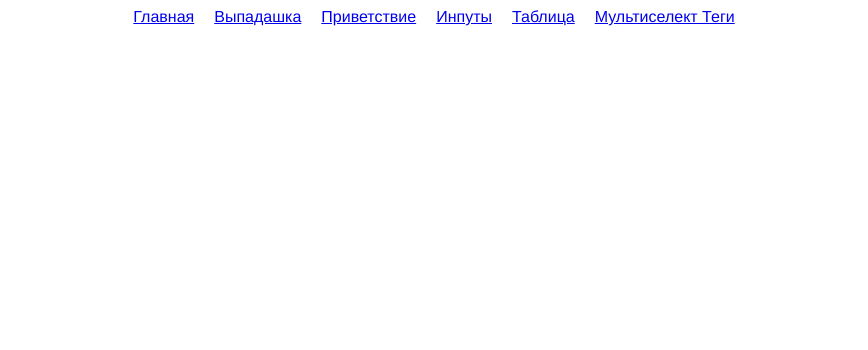
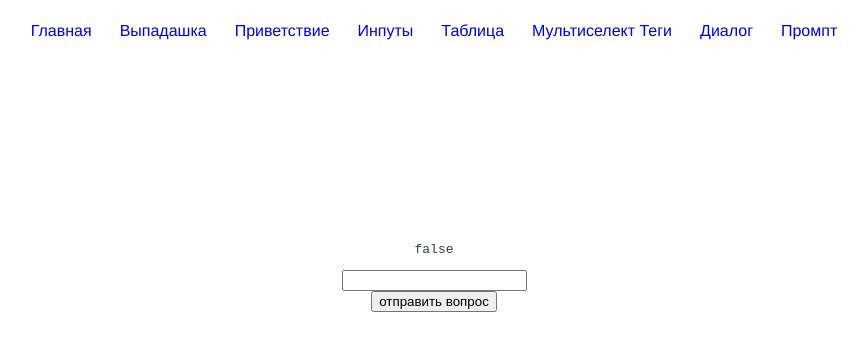
Before and after one commit to Vladimir-Polyakoff/lib-components, a Vue app: page /prompt-page in a window 1280 px wide. Shown: the top 350 px of the page, without its empty margins (206-1074 px from the left). Built offline with nearby package versions, Linux system fonts and the light colour scheme.

Commit message:
add Propmt

```diff
--- a/src/App.vue
+++ b/src/App.vue
@@ -40,6 +40,14 @@ export default {
         {
           title: 'Мультиселект Теги',
           path: '/multiselect-tags'
+        },
+        {
+          title: 'Диалог',
+          path: '/confirm-dialog-page'
+        },
+        {
+          title: 'Промпт',
+          path: '/prompt-page'
         }
       ]
     }
@@ -54,10 +62,32 @@ export default {
   text-align: center;
   color: #2c3e50;
 }
+body {
+  margin: 0;
+  padding: 0;
+  box-sizing: border-box;
+}
 .menu {
   display: flex;
   justify-content: center;
+  flex-wrap: wrap;
   gap: 20px;
+  margin-top: 20px;
   margin-bottom: 200px;
 }
+a {
+  text-decoration: none;
+  border-radius:4px ;
+  padding: 2px 4px;
+  margin: 0;
+  transition: .3s;
+}
+a:hover{
+  text-decoration: none;
+  background: rgba(28, 28, 225, 0.585);
+  border-radius:4px ;
+  padding: 2px 4px;
+  margin: 0;
+  color: white;
+}
 </style>
--- /dev/null
+++ b/src/components/ConfirmDialog.vue
@@ -0,0 +1,109 @@
+<script>
+export default {
+  name: 'ConfirmDialog',
+  props: {
+    title: {
+      type: String,
+      required: false
+    },
+    description: {
+      type: String,
+      required: true
+    }
+  },
+  data () {
+    return {
+      showDialog: false
+    }
+  },
+
+  mounted () {
+    document.addEventListener('click', this.hide)
+  },
+
+  beforeDestroy () {
+    document.removeEventListener('click', this.hide)
+  },
+
+  methods: {
+    hide () {
+      this.showDialog = false
+    },
+    show () {
+      this.$nextTick(() => this.showDialog = true)
+    }
+  }
+}
+</script>
+
+<template>
+  <div>
+    <div class="wrapper" v-if="showDialog">
+      <div class="dialog">
+        <h1 class="dialog__title" v-if="title">{{ title }}</h1>
+        <p class="dialog__description">{{ description }}</p>
+        <div class="actions">
+          <button @click="$emit('confirm', false)">disagree</button>
+          <button @click="$emit('confirm', true)">agree</button>
+        </div>
+      </div>
+    </div>
+  </div>
+</template>
+
+<style scoped lang="scss">
+// если без Wrapper
+  // .dialog {
+  //   position: fixed;
+  //   z-index: 1;
+  //   top:50%;
+  //   left:50%;
+  //   transform: translate(-50%, -50%);
+  //   border: 1px solid #ccc;
+  //   width: 400px;
+  // }
+
+  .wrapper {
+    position: fixed;
+    top: 0;
+    z-index: 1111;
+    width: 100vw;
+    height: 100vh;
+    background: #2626262b;
+    display: flex;
+    justify-content: center;
+    align-items: center;
+    user-select: none;
+
+    .dialog {
+      width: 220px;
+      height: 180px;
+      background: #fff;
+      text-align: left;
+      padding: 12px;
+      border-radius: 6px;
+      &__title {
+        font-size: 20px;
+      }
+      &__description {
+        font-size: 12px;
+        color: rgb(131, 130, 130);
+        padding-right: 10px;
+      }
+    }
+    .actions {
+      margin-top: 30px;
+      text-align: end;
+      button {
+        font-size: 12px;
+        text-transform: uppercase;
+        color: green;
+        font-weight: 500;
+        border: none;
+        background: transparent;
+        cursor: pointer;
+      }
+    }
+  }
+
+</style>
--- a/src/components/Field.vue
+++ b/src/components/Field.vue
@@ -84,4 +84,5 @@ export default {
     border-radius: 4px;
   }
 
+
 </style>
--- a/src/components/MultiselectTags.vue
+++ b/src/components/MultiselectTags.vue
@@ -72,20 +72,31 @@ export default {
     isSelected (item) {
       return this.selectedList.includes(item)
     },
+    // V-MODEL
+    // addTag () {
+    //   if (!this.newTag) { return }
 
-    addTag () {
-      if (!this.newTag) { return }
+    //   this.$emit('change', [...this.selectedList, this.isChildTypeObject
+    //     ? {
+    //         [this.trackBy]: new Date().getTime(),
+    //         [this.title]: this.newTag
+    //       }
+    //     : this.newTag]
+    //   )
 
+    //   this.newTag = ''
+
+    //   this.bodyClick()
+
+    // }
+    addTag (value) {
       this.$emit('change', [...this.selectedList, this.isChildTypeObject
         ? {
             [this.trackBy]: new Date().getTime(),
-            [this.title]: this.newTag
+            [this.title]: value
           }
-        : this.newTag]
+        : value]
       )
-
-      this.newTag = ''
-
       this.bodyClick()
 
     }
@@ -104,14 +115,23 @@ export default {
         <span @click.stop="$emit('delete', selected)">+</span>
         </span>
       </div>
-      <input
+      <!-- V-MODEL -->
+      <!-- <input
       ref="addTag"
-      v-model="newTag"
+      v-model.trim="newTag"
       v-if="showList"
       type="text"
       placeholder="введите Tag"
       @click.stop
       @keypress.enter="addTag"
+      > -->
+      <input
+      ref="addTag"
+      v-if="showList"
+      type="text"
+      placeholder="введите Tag"
+      @click.stop
+      @keypress.enter="$event.target.value.trim() && addTag($event.target.value.trim())"
       >
     </div>
 
--- /dev/null
+++ b/src/components/Propmt.vue
@@ -0,0 +1,81 @@
+
+
+<script>
+  export default {
+    name: 'ThePrompt',
+
+    data () {
+      return {
+        showPro: false,
+        question: '',
+        answer: ''
+      }
+    },
+
+    mounted () {
+      document.addEventListener('click', this.hide)
+    },
+
+    beforeDestroy () {
+      document.removeEventListener('click', this.hide)
+    },
+
+    methods: {
+      hide () {
+        this.showPro = false
+      },
+      show (question) {
+        this.question = question
+
+        setTimeout(() => {this.showPro = true}, 0)
+      }
+    }
+  }
+</script>
+
+<template>
+  <div>
+    <pre>{{ showPro }}</pre>
+    <div class="prompt" v-if="showPro">
+      <p class="prompt__question">{{ question }}</p>
+      <input @click.stop type="text" v-model="answer">
+      <div class="actions">
+        <button @click="hide">отмена</button>
+        <button @click="$emit('responce', answer)">ответить</button>
+      </div>
+    </div>
+  </div>
+</template>
+
+<style scoped lang="scss">
+// если без Wrapper
+  .prompt {
+    position: fixed;
+    z-index: 11;
+    top:0;
+    left:50%;
+    transform: translate(-50%);
+    border: 1px solid #ccc;
+    width: 400px;
+    background: #fff;
+      &__question {
+        font-size: 12px;
+        color: rgb(131, 130, 130);
+        padding-right: 10px;
+        color: black;
+      }
+    }
+    .actions {
+      margin-top: 30px;
+      text-align: end;
+      button {
+        font-size: 12px;
+        text-transform: uppercase;
+        color: green;
+        font-weight: 500;
+        border: none;
+        background: transparent;
+        cursor: pointer;
+      }
+    }
+</style>
--- /dev/null
+++ b/src/pages/ConfirmDialogPage.vue
@@ -0,0 +1,54 @@
+<script>
+import ConfirmDialog from '@/components/ConfirmDialog'
+
+export default {
+  name: 'ConfirmDialogPage',
+  components: {
+    'confirm-dialog': ConfirmDialog
+  },
+  data () {
+    return {
+      title: 'Use Googles location service?',
+      description: "Let Google help apps determine location. This means sending anonymous location data to Google, even when no apps are running."
+    }
+  },
+
+  methods: {
+    confirmSuccess (v) {
+      console.log('confirm', v)
+
+      this.$refs.ConfirmDialog.hide()
+    }
+  }
+}
+</script>
+
+<template>
+  <div>
+    <confirm-dialog
+      ref="ConfirmDialog"
+      :title="title"
+      :description="description"
+      @confirm="v => v ? confirmSuccess(v) : $refs.ConfirmDialog.hide()"
+    ></confirm-dialog>
+
+    <button @click="$refs.ConfirmDialog.show()">open dialog</button>
+  </div>
+</template>
+
+<style scoped>
+  button {
+    position: relative;
+    top: 316px;
+    z-index: 121212;
+    background: rgba(28, 28, 225, 0.585);
+    color: white;
+    text-transform: uppercase;
+    border: none;
+    padding: 8px 14px;
+    border-radius: 4px;
+    user-select: none;
+    cursor: pointer;
+    transition: .3s;
+  }
+</style>
--- /dev/null
+++ b/src/pages/PromptPage.vue
@@ -0,0 +1,54 @@
+<script>
+import Prompt from '@/components/Propmt'
+
+export default {
+  name: 'PropmptPage',
+  components: {
+    Prompt
+  },
+  data () {
+    return {
+      result: '',
+      question: '',
+      error: ''
+    }
+  },
+  watch: {
+    question (v) {
+      if (v && this.error) {
+        this.error = ''
+      }
+    }
+  },
+  methods: {
+    send () {
+      if (!this.question) {
+        this.error = 'Введите вопрос'
+
+        return
+      }
+      this.$refs.Prompt.show(this.question)
+
+    }
+  }
+}
+</script>
+
+<template>
+  <div>
+    <prompt
+      ref="Prompt"
+      @responce="responce => result = responce"
+    ></prompt>
+    <div
+      v-if="error"
+      style="color:red">
+      {{ error }}
+    </div>
+    <div>
+      <input type="text" v-model="question">
+      <div>{{ result }}</div>
+    </div>
+    <button @click="send">отправить вопрос</button>
+  </div>
+</template>
--- a/src/router/index.js
+++ b/src/router/index.js
@@ -33,6 +33,16 @@ const routes = [
     path: '/multiselect-tags',
     name: 'multiselect-tags',
     component:() => import('@/pages/MultiselectTagsPage.vue')
+  },
+  {
+    path: '/confirm-dialog-page',
+    name: 'confirm-dialog-page',
+    component:() => import('@/pages/ConfirmDialogPage.vue')
+  },
+  {
+    path: '/prompt-page',
+    name: 'prompt-page',
+    component:() => import('@/pages/PromptPage.vue')
   }
 ]
 
```
